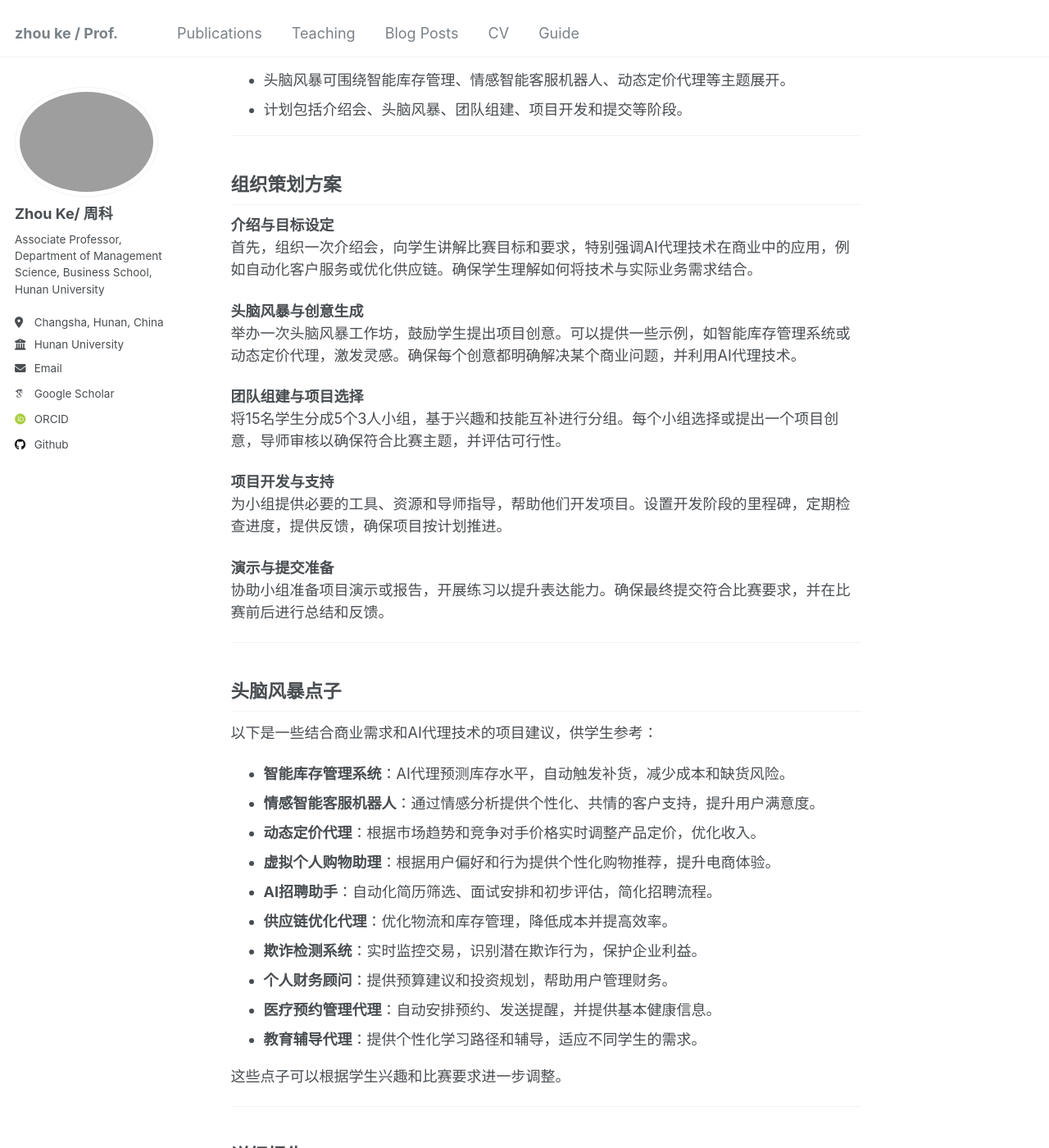
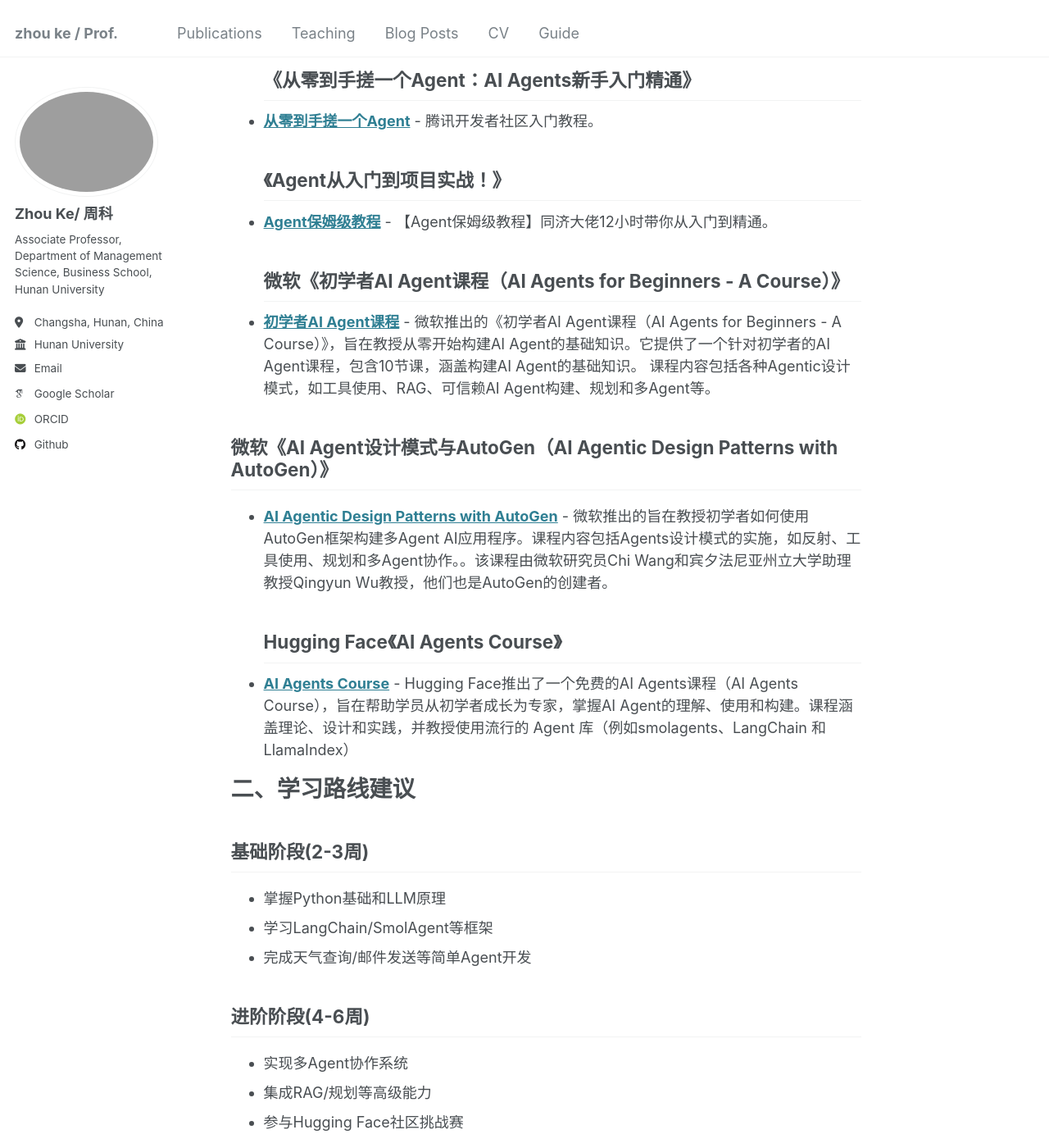
Before and after one commit to hustzhke/hustzhke.github.io, a Jekyll site: the page built from _posts/2025-03-19-blog-post-9.md, in a window 1280 px wide and 1400 px high, scrolled down 354 px. Shown: the whole window at 82% size. Built offline with Jekyll 4.4.1, drawn with Linux system fonts in a browser that asks for light colours; some web fonts are replaced; some of the changed text lies outside the part shown.

Commit message:
主页修改
agent 换到bolg里面去

```diff
--- /dev/null
+++ b/_posts/2025-03-19-blog-post-9.md
@@ -0,0 +1,41 @@
+---
+title: 'Agent学习参考资料'
+date: 2025-03-19
+permalink: /posts/2012/08/blog-post-4/
+tags:
+  - cool posts
+  - category1
+  - category2
+---
+
+# 一、Agent学习参考资料
+## 《大模型应用开发 动手做AI Agent》
+* **[黄佳：动手做AI Agent](https://github.com/huangjia2019/ai-agents)** - 异步社区的大模型应用开发入门教程。
+## 《从零到手搓一个Agent：AI Agents新手入门精通》
+* **[从零到手搓一个Agent](https://cloud.tencent.com/developer/article/2487274)** - 腾讯开发者社区入门教程。
+## 《Agent从入门到项目实战！》
+* **[Agent保姆级教程](https://www.bilibili.com/video/BV1zH4y1F71H/?vd_source=45a298dcec13043038a9e006ee72dcb0)** - 【Agent保姆级教程】同济大佬12小时带你从入门到精通。
+## 微软《初学者AI Agent课程（AI Agents for Beginners - A Course）》
+* **[初学者AI Agent课程](https://github.com/microsoft/ai-agents-for-beginners/tree/main)** - 微软推出的《初学者AI Agent课程（AI Agents for Beginners - A Course）》，旨在教授从零开始构建AI Agent的基础知识。它提供了一个针对初学者的AI Agent课程，包含10节课，涵盖构建AI Agent的基础知识。 课程内容包括各种Agentic设计模式，如工具使用、RAG、可信赖AI Agent构建、规划和多Agent等。
+
+## 微软《AI Agent设计模式与AutoGen（AI Agentic Design Patterns with AutoGen）》
+* **[AI Agentic Design Patterns with AutoGen](https://www.deeplearning.ai/short-courses/ai-agentic-design-patterns-with-autogen/?utm_source=www.turingpost.com&utm_medium=referral&utm_campaign=8-free-sources-to-master-building-ai-agents)** - 微软推出的旨在教授初学者如何使用AutoGen框架构建多Agent AI应用程序。课程内容包括Agents设计模式的实施，如反射、工具使用、规划和多Agent协作。。该课程由微软研究员Chi Wang和宾夕法尼亚州立大学助理教授Qingyun Wu教授，他们也是AutoGen的创建者。
+## Hugging Face《AI Agents Course》
+* **[AI Agents Course](https://huggingface.co/learn/agents-course/en/unit0/introduction)** - Hugging Face推出了一个免费的AI Agents课程（AI Agents Course），旨在帮助学员从初学者成长为专家，掌握AI Agent的理解、使用和构建。课程涵盖理论、设计和实践，并教授使用流行的 Agent 库（例如smolagents、LangChain 和LlamaIndex）
+
+# 二、学习路线建议
+
+## 基础阶段(2-3周)
+- 掌握Python基础和LLM原理
+- 学习LangChain/SmolAgent等框架
+- 完成天气查询/邮件发送等简单Agent开发
+
+## 进阶阶段(4-6周)
+- 实现多Agent协作系统
+- 集成RAG/规划等高级能力
+- 参与Hugging Face社区挑战赛
+
+## 实战阶段(持续)
+- 选择电商/医疗等垂直领域深耕
+- 构建具备自主决策能力的Agent
+- 关注AutoGen等最新框架动态
```
Also changed, not shown: _pages/about.md (+5 -37 lines).
